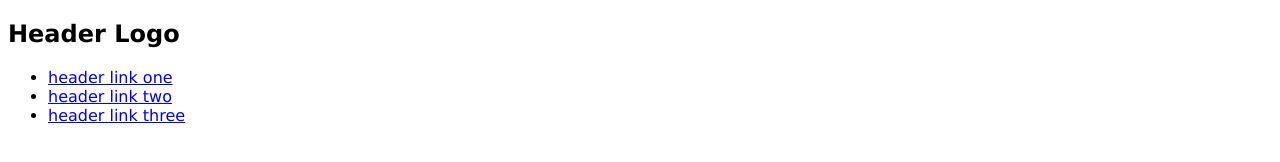
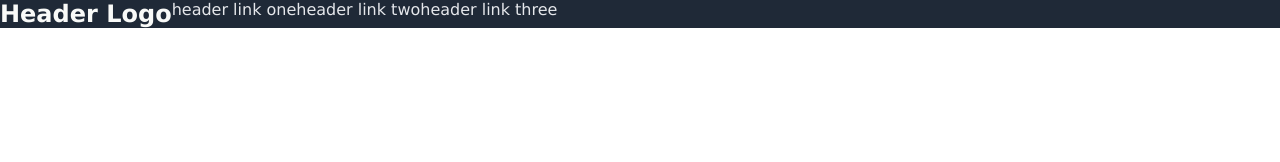
Before and after one commit to lei-rivera/landing-page, a plain HTML site: page index.html in a window 1280 px wide. Drawn offline with Linux system fonts and the light colour scheme.

Commit message:
Style header elements - remove body margin - add styling to .header > h2 - add flex display to body - change body flex-direction to 'column' - change ul list-style to 'none' - change ul padding and margin to 0 - add flex display to .header and ul

```diff
--- a/style.css
+++ b/style.css
@@ -1,3 +1,32 @@
 body {
     font-family: Verdana, Geneva, Tahoma, sans-serif;
+    margin: 0;
+    display: flex;
+    flex-direction: column;
 }
+
+/**************************
+********* HEADER
+**************************/
+.header {
+    background-color: #1F2937;
+    display: flex;
+}
+
+h2 {
+    margin: 0;
+    color: #F9FAF8;
+    font-size: 24px;
+}
+
+ul {
+    list-style: none;
+    margin: 0;
+    padding: 0;
+    display: flex;
+}
+
+a {
+    text-decoration: none;
+    color: #E5E7EB;
+}
```
